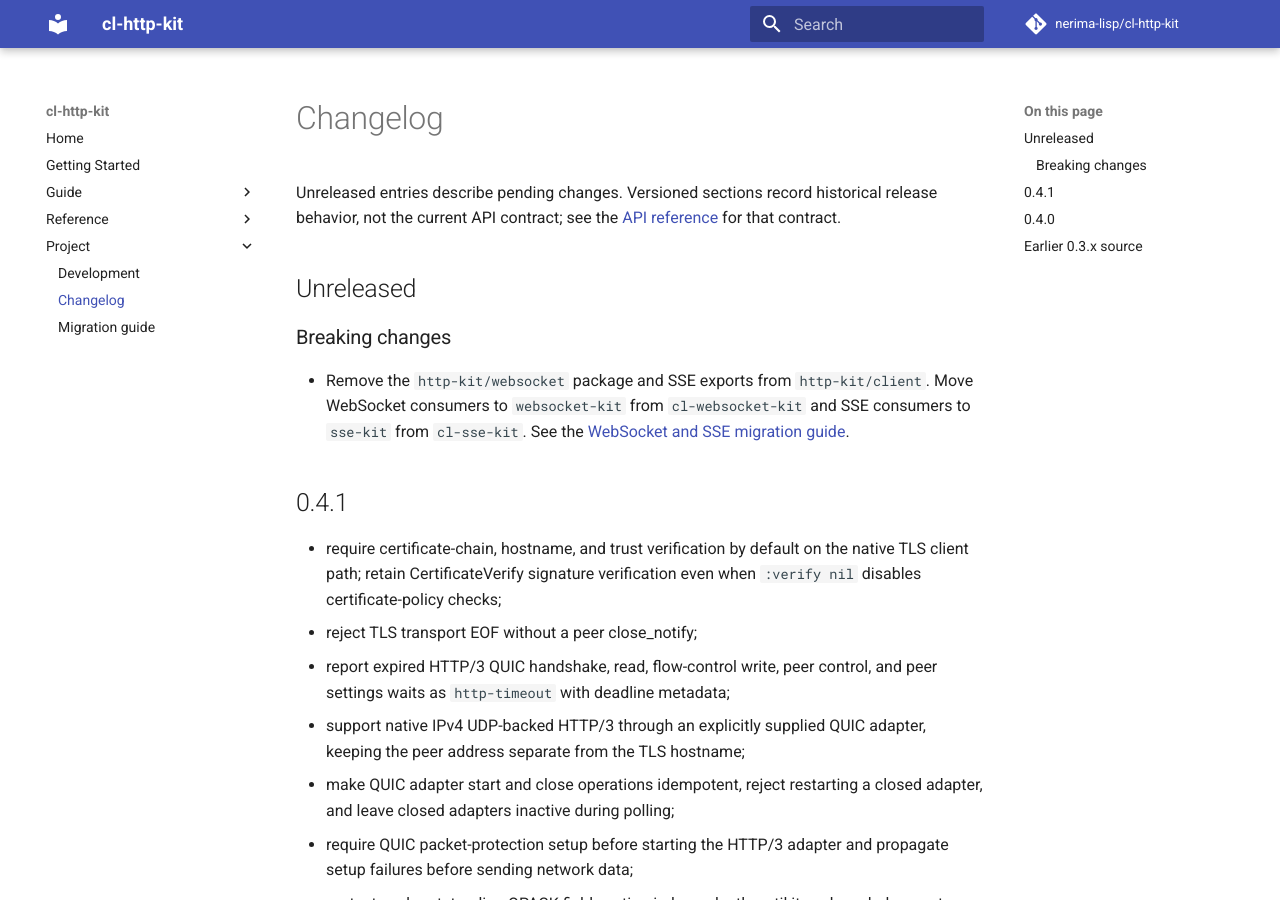
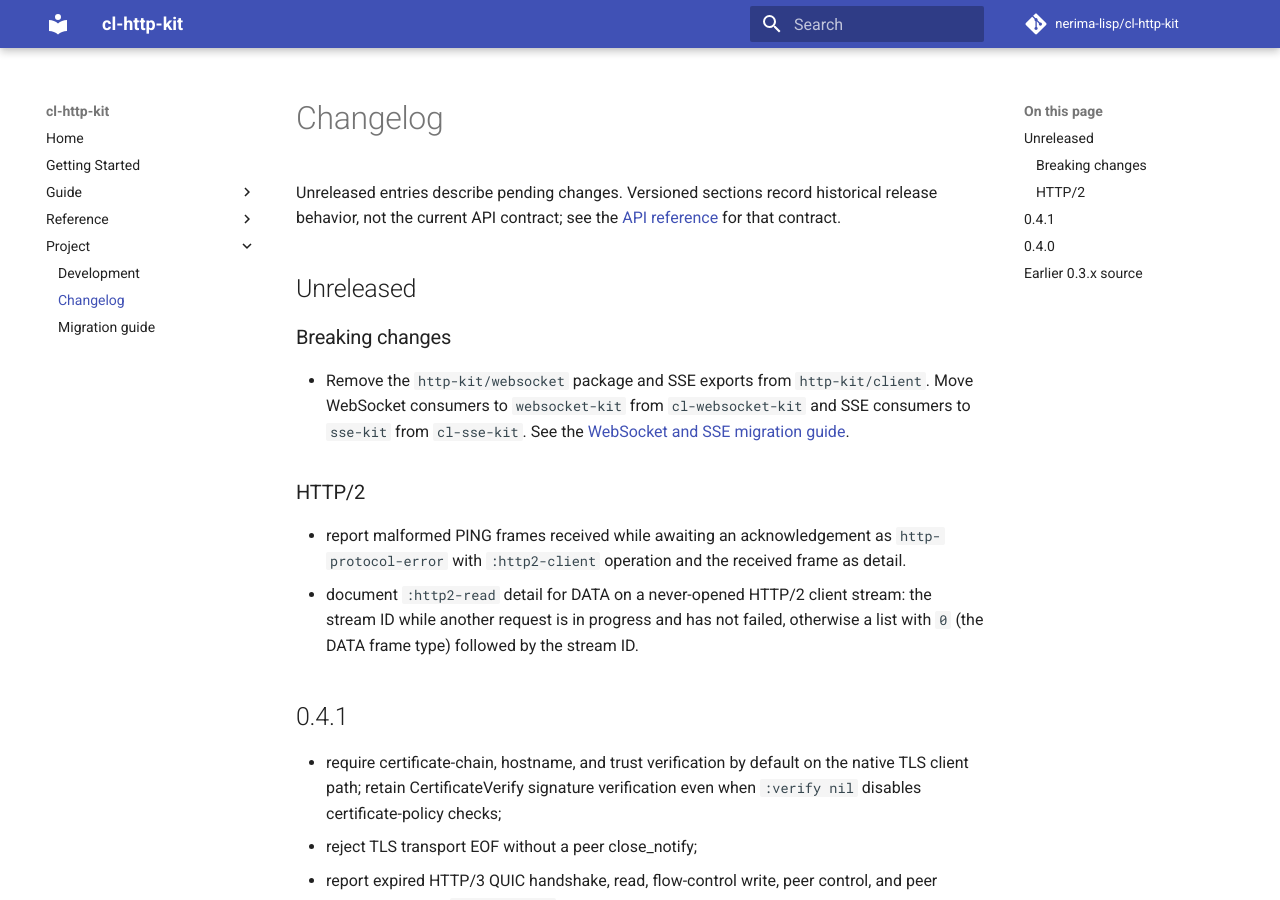
Before and after one commit to nerima-lisp/cl-http-kit, an MkDocs documentation site: the page built from docs/src/project/changelog.md, in a window 1280 px wide and 900 px high. Built offline with MkDocs 1.6.1 and Material for MkDocs 9.7.7, drawn with Linux system fonts in a browser that asks for light colours; comment, search, counter and statistics services are not loaded.

Commit message:
fix(http2): align scheduler error details
The #-SBCL ping-http2-connection path reports a malformed PING received while
waiting for its acknowledgement as :http2-client with the received frame as
detail. The #+SBCL scheduler instead reported :http2-control and a
(stream-id payload-length) summary for the malformed frame.

Keep :http2-control and summary detail for malformed PING frames without a
pending waiter. While a PING waiter is pending, report :http2-client and the
received frame as detail. Document the PING ACK-wait error and the existing
unknown-DATA detail distinction in the API reference and changelog.

```diff
--- a/docs/src/project/changelog.md
+++ b/docs/src/project/changelog.md
@@ -13,6 +13,15 @@ historical release behavior, not the current API contract; see the
   `cl-websocket-kit` and SSE consumers to `sse-kit` from `cl-sse-kit`.
   See the
   [WebSocket and SSE migration guide](migration.md#websocket-and-sse-api-migration).
+
+### HTTP/2
+
+- report malformed PING frames received while awaiting an acknowledgement as
+  `http-protocol-error` with `:http2-client` operation and the received frame
+  as detail.
+- document `:http2-read` detail for DATA on a never-opened HTTP/2 client stream:
+  the stream ID while another request is in progress and has not failed,
+  otherwise a list with `0` (the DATA frame type) followed by the stream ID.
 
 ## 0.4.1
 
```
Also changed, not shown: docs/src/reference/api.md (+7 -0 lines), 1 other file.
